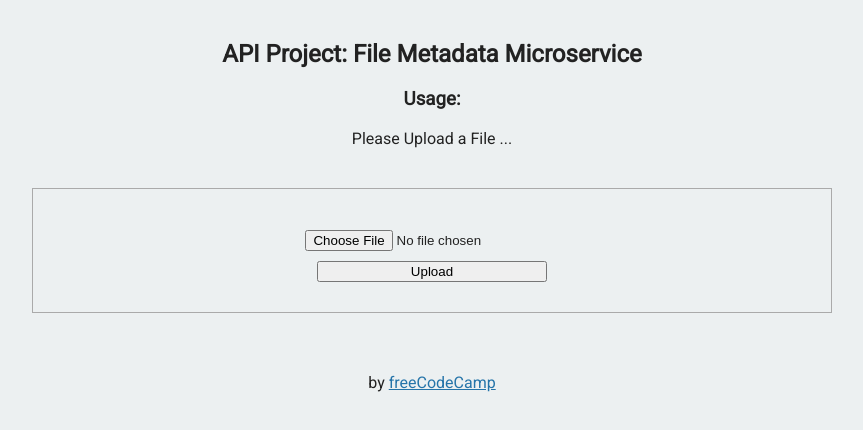
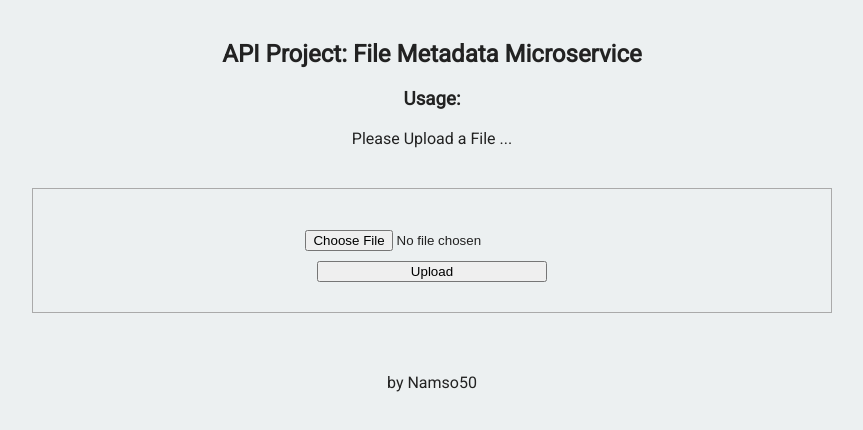
Before and after one commit to Namso50/File-Metadata-Microservice, a website: page views/index.html in a window 1280 px wide. Shown: the whole page, without its empty margins (208-1071 px from the left). Drawn offline with Linux system fonts and the light colour scheme.

Commit message:
fix: fix user

```diff
--- a/views/index.html
+++ b/views/index.html
@@ -26,8 +26,7 @@
       </div>
       <div class="footer">
         <p>
-          by
-          <a href="http://www.freecodecamp.com">freeCodeCamp</a>
+          by Namso50
         </p>
       </div>
    </body>
```
